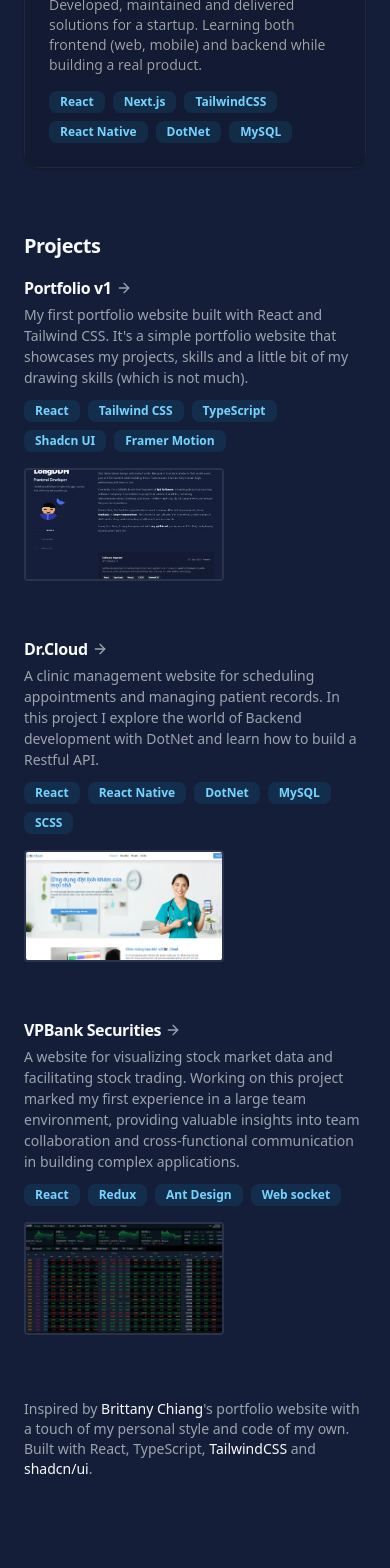
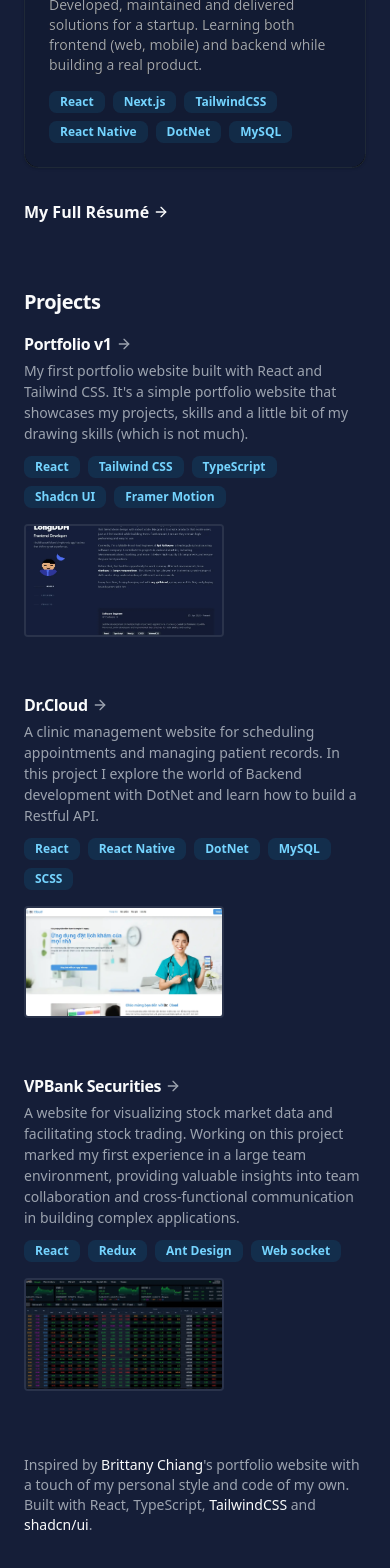
Before and after one commit to DDHLong/longddh-portfolio, a React (Vite) app: page / in a window 390 px wide. Shown: the part 2644-4212 px from the top of the page. Before the commit the page ends 4187 px from the top, so only its background shows below. Built offline with nearby package versions, Linux system fonts and the light colour scheme.

Commit message:
upload full CV

```diff
--- a/src/components/Section/experience/experience.tsx
+++ b/src/components/Section/experience/experience.tsx
@@ -2,6 +2,7 @@
 import ExperienceCard from "./experience-card";
 import experienceData from "./experience-data";
 import { GlowArea } from "./glow";
+import { ArrowRight } from "lucide-react";
 
 const Experience = () => {
   const { theme } = useTheme();
@@ -25,6 +26,17 @@
           ))}
         </ol>
       )}
+      <a
+        href="/LongDaoCV.pdf"
+        target="_blank"
+        rel="noopener noreferrer"
+        className="font-semibold flex items-center gap-1 group bg-left-bottom bg-gradient-to-r from-primary to-primary bg-[length:0%_2px] bg-no-repeat hover:bg-[length:100%_2px] transition-all duration-500 ease-out w-fit"
+      >
+        <span>My Full Résumé</span>
+        <span className="inline-block">
+          <ArrowRight className="w-4 h-4 transition-colors duration-300" />
+        </span>
+      </a>
     </div>
   );
 };
--- a/src/components/Section/projects/project-card.tsx
+++ b/src/components/Section/projects/project-card.tsx
@@ -32,9 +32,9 @@
             </div>
             <div className="flex flex-col h-full z-10">
               <div className="flex-grow">
-                <h3 className="font-semibold tracking-tight mb-1 transition-colors group-hover:text-sky-400 flex items-center gap-1">
+                <h3 className="font-semibold tracking-tight mb-1 transition-colors flex items-center gap-1">
                   {title}
-                  <ArrowRight className="w-4 h-4 transition-colors text-muted-foreground group-hover:text-sky-400 group-hover:translate-x-1 inline-block" />
+                  <ArrowRight className="w-4 h-4 transition-colors text-muted-foreground group-hover:text-primary group-hover:translate-x-1 inline-block" />
                 </h3>
                 <p className="text-muted-foreground leading-normal text-sm">
                   {description}
--- a/src/components/footer.tsx
+++ b/src/components/footer.tsx
@@ -2,7 +2,7 @@
 
 const Footer = () => {
   return (
-    <div className="max-w-md pb-16 text-sm text-slate-500 sm:pb-0 lg:mb-24">
+    <div className="max-w-md mb-12 text-sm text-slate-500 lg:mb-24">
       <p className="text-sm text-muted-foreground">
         Inspired by{" "}
         <Link href="https://brittanychiang.com/">Brittany Chiang</Link>'s
```
Also changed, not shown: 1 other file (tests, documents, lock files or other folders).
